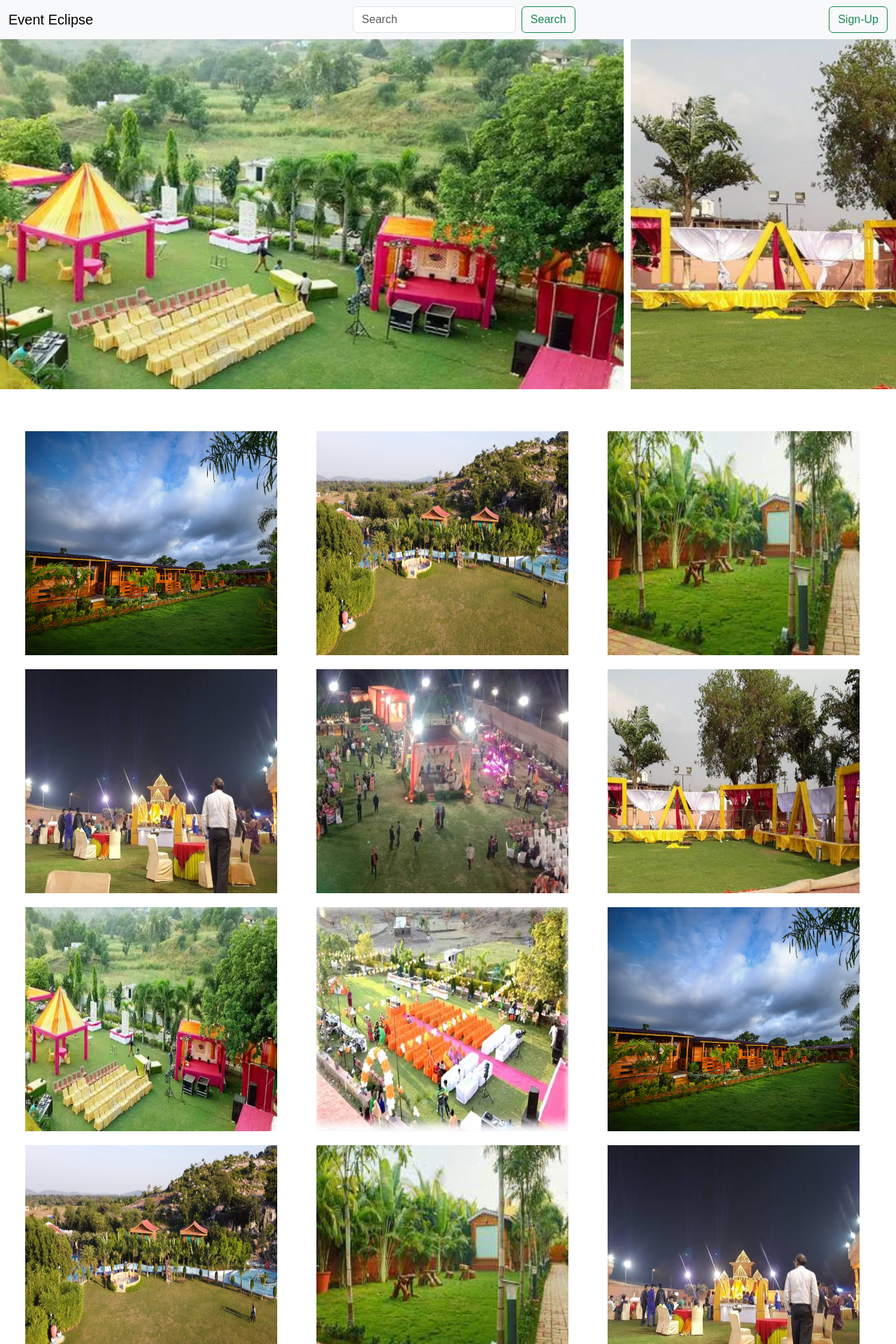
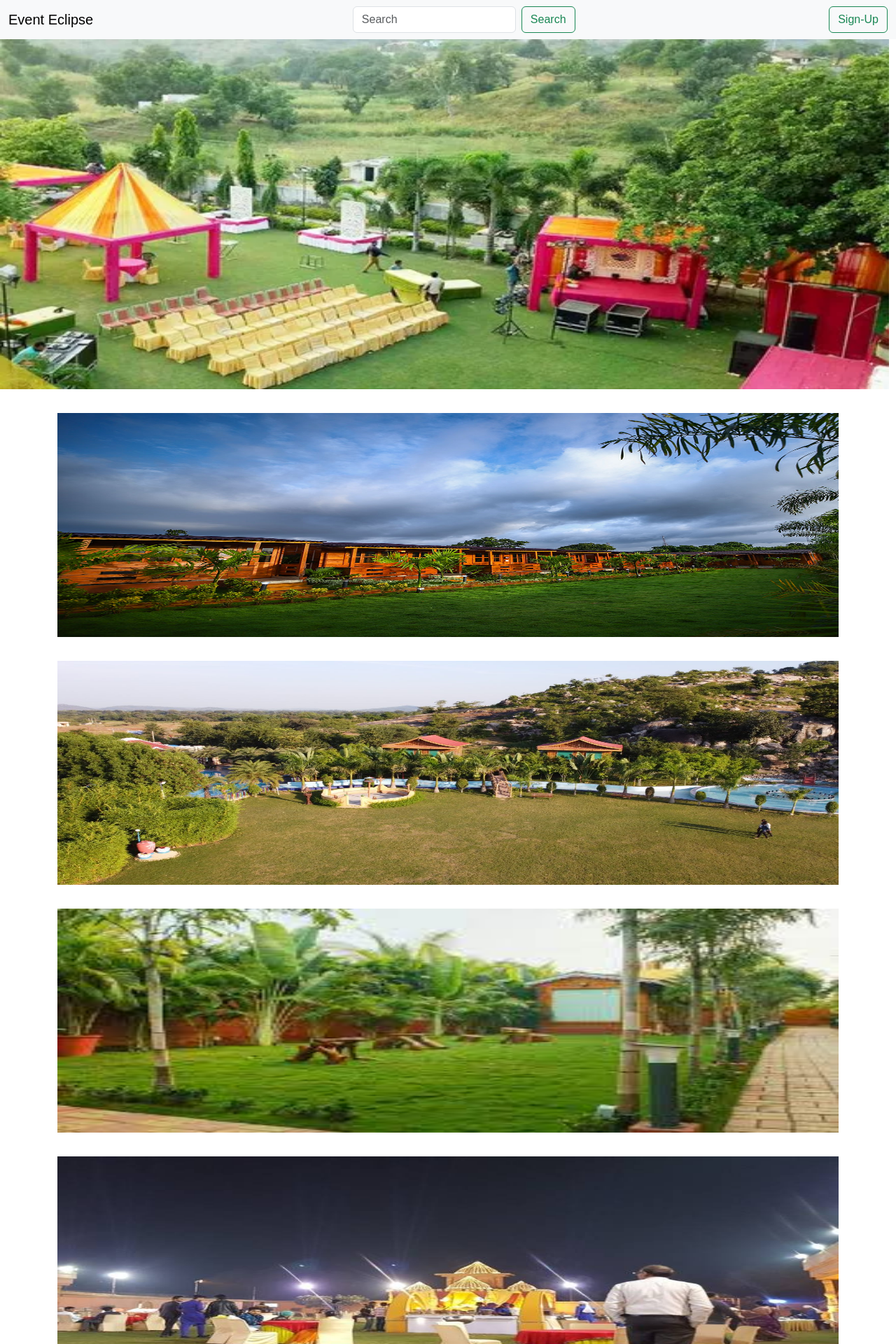
Before and after one commit to Tim-Alpha/Event-Eclipse-Frontend, a React (Create React App) app: page /home in a window 1280 px wide. Shown: the top 1920 px of the page at 70% size. Built offline with nearby package versions, Linux system fonts and the light colour scheme.

Commit message:
update: add UI/UX change for top & bottom bar

```diff
--- a/src/components/Home.js
+++ b/src/components/Home.js
@@ -1,49 +1,58 @@
-import React from "react";
-import Container from "./Container";
-import Footer from "./Footer";
-import TopContainer from "./TopContainer";
-import img1 from "./images/img1.jpg"
-import img2 from "./images/img2.jpg"
-import img3 from "./images/img3.jpeg"
-import img4 from "./images/img4.jpeg"
-import img5 from "./images/img5.jpeg"
-import img6 from "./images/img6.jpeg"
-import img7 from "./images/img7.webp"
-import img8 from "./images/img8.webp"
-import Header from "./Header";
+import React, { useEffect, useState } from 'react';
+import Container from './Container';
+import Footer from './Footer';
+import TopContainer from './TopContainer';
+import img1 from './images/img1.jpg';
+import img2 from './images/img2.jpg';
+import img3 from './images/img3.jpeg';
+import img4 from './images/img4.jpeg';
+import img5 from './images/img5.jpeg';
+import img6 from './images/img6.jpeg';
+import img7 from './images/img7.webp';
+import img8 from './images/img8.webp';
+import Header from './Header';
+import SignupPopup from './SignupPopup';
+import { isLoggedIn } from '../helper/auth';
 
 const Home = () => {
+  const [showPopup, setShowPopup] = useState(false);
+
+  useEffect(() => {
+    if (!isLoggedIn()) {
+      const timer = setTimeout(() => {
+        setShowPopup(true);
+      }, 10000);
+
+      return () => clearTimeout(timer);
+    }
+  }, []);
+
+  const handleClosePopup = () => {
+    setShowPopup(false);
+  };
 
   return (
     <>
       <Header />
       <TopContainer />
-            <div className="home_bottom_container">
-                {/* <div className="slight_up" id="slight_up">
-                    <Container newClass="small_box" width="30" height="30" background="green" corner="20" />
-                    <Container newClass="small_box" width="30" height="30" background="green" corner="20" />
-                    <Container newClass="small_box" width="30" height="30" background="green" corner="20" />
-                    <Container newClass="small_box" width="30" height="30" background="green" corner="20" />
-                    <Container newClass="small_box" width="30" height="30" background="green" corner="20" />
-                </div> */}
-                <div className="venue_container">
-                    <Container newClass="container" width="30" height="40" background="" corner="8" link={img1}/>
-                    <Container newClass="container" width="30" height="40" background="" corner="8" link={img2}/>
-                    <Container newClass="container" width="30" height="40" background="" corner="8" link={img3}/>
-                    <Container newClass="container" width="30" height="40" background="" corner="8" link={img4}/>
-                    <Container newClass="container" width="30" height="40" background="" corner="8" link={img5}/>
-                    <Container newClass="container" width="30" height="40" background="" corner="8" link={img6}/>
-                    <Container newClass="container" width="30" height="40" background="" corner="8" link={img7}/>
-                    <Container newClass="container" width="30" height="40" background="" corner="8" link={img8}/>
-                    <Container newClass="container" width="30" height="40" background="" corner="8" link={img1}/>
-                    <Container newClass="container" width="30" height="40" background="" corner="8" link={img2}/>
-                    <Container newClass="container" width="30" height="40" background="" corner="8" link={img3}/>
-                    <Container newClass="container" width="30" height="40" background="" corner="8" link={img4}/>
+      <div className="container mt-4">
+        <div className="row">
+          <Container newClass="col-12 col-md-6 col-lg-3 mb-4" width="100" height="40" background="" corner="8" link={img1} />
+          <Container newClass="col-12 col-md-6 col-lg-3 mb-4" width="100" height="40" background="" corner="8" link={img2} />
+          <Container newClass="col-12 col-md-6 col-lg-3 mb-4" width="100" height="40" background="" corner="8" link={img3} />
+          <Container newClass="col-12 col-md-6 col-lg-3 mb-4" width="100" height="40" background="" corner="8" link={img4} />
+          <Container newClass="col-12 col-md-6 col-lg-3 mb-4" width="100" height="40" background="" corner="8" link={img5} />
+          <Container newClass="col-12 col-md-6 col-lg-3 mb-4" width="100" height="40" background="" corner="8" link={img6} />
+          <Container newClass="col-12 col-md-6 col-lg-3 mb-4" width="100" height="40" background="" corner="8" link={img7} />
+          <Container newClass="col-12 col-md-6 col-lg-3 mb-4" width="100" height="40" background="" corner="8" link={img8} />
+          <Container newClass="col-12 col-md-6 col-lg-3 mb-4" width="100" height="40" background="" corner="8" link={img1} />
+          <Container newClass="col-12 col-md-6 col-lg-3 mb-4" width="100" height="40" background="" corner="8" link={img2} />
+          <Container newClass="col-12 col-md-6 col-lg-3 mb-4" width="100" height="40" background="" corner="8" link={img3} />
+          <Container newClass="col-12 col-md-6 col-lg-3 mb-4" width="100" height="40" background="" corner="8" link={img4} />
         </div>
       </div>
-            <div className="footer">
       <Footer />
-            </div>
+      {showPopup && <SignupPopup onClose={handleClosePopup} />}
     </>
   );
 };
--- a/src/components/TopContainer.js
+++ b/src/components/TopContainer.js
@@ -1,22 +1,53 @@
-import React from "react";
-import img5 from "./images/img5.jpeg"
-import img6 from "./images/img6.jpeg"
-import img7 from "./images/img7.webp"
-import img8 from "./images/img8.webp"
+import React, { useState, useEffect } from "react";
+import img5 from "./images/img5.jpeg";
+import img6 from "./images/img6.jpeg";
+import img7 from "./images/img7.webp";
+import img8 from "./images/img8.webp";
 
 const TopContainer = () => {
+    const images = [img7, img6, img8, img5];
+    const [currentImageIndex, setCurrentImageIndex] = useState(0);
+
+    useEffect(() => {
+        const interval = setInterval(() => {
+            setCurrentImageIndex((prevIndex) =>
+                prevIndex === images.length - 1 ? 0 : prevIndex + 1
+            );
+        }, 2000);
+
+        return () => clearInterval(interval);
+    }, [images.length]);
+
+    const handleDotClick = (index) => {
+        setCurrentImageIndex(index);
+    };
+
     return (
         <>
             <div className="home_top_container">
                 <div className="slight_up" id="slight_up">
-                    <img className="container_image" alt="test" src={img7} />
-                    <img className="container_image" alt="test" src={img6} />
-                    <img className="container_image" alt="test" src={img8} />
-                    <img className="container_image" alt="test" src={img5} />
+                    {images.map((img, index) => (
+                        <img
+                            key={index}
+                            className="container_image"
+                            alt={`test ${index}`}
+                            src={img}
+                            style={{ display: index === currentImageIndex ? "block" : "none" }}
+                        />
+                    ))}
+                    <div className="dots-container">
+                        {images.map((_, index) => (
+                            <div
+                                key={index}
+                                className={`dot ${index === currentImageIndex ? "active" : ""}`}
+                                onClick={() => handleDotClick(index)}
+                            />
+                        ))}
+                    </div>
                 </div>
             </div>
         </>
-    )
-}
+    );
+};
 
 export default TopContainer;
```
Lines whose indentation alone changed are shown as unchanged.
